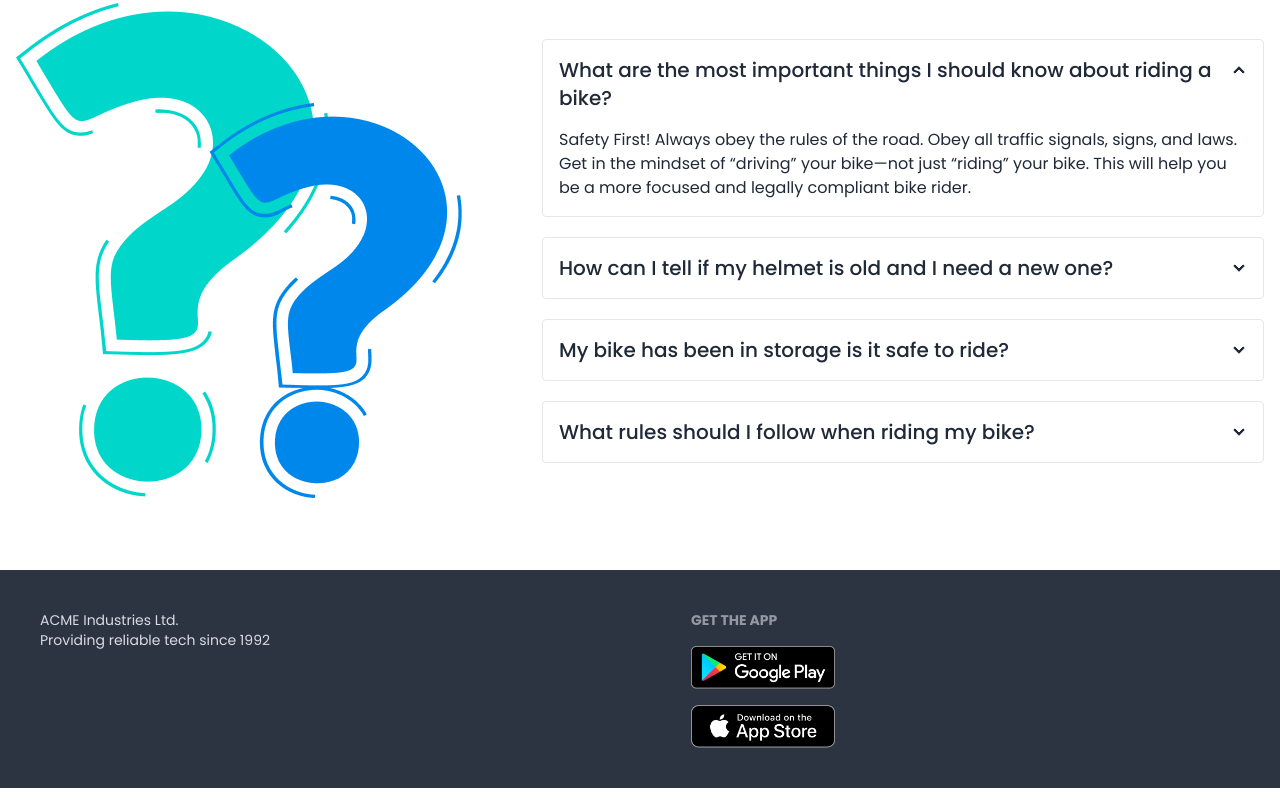
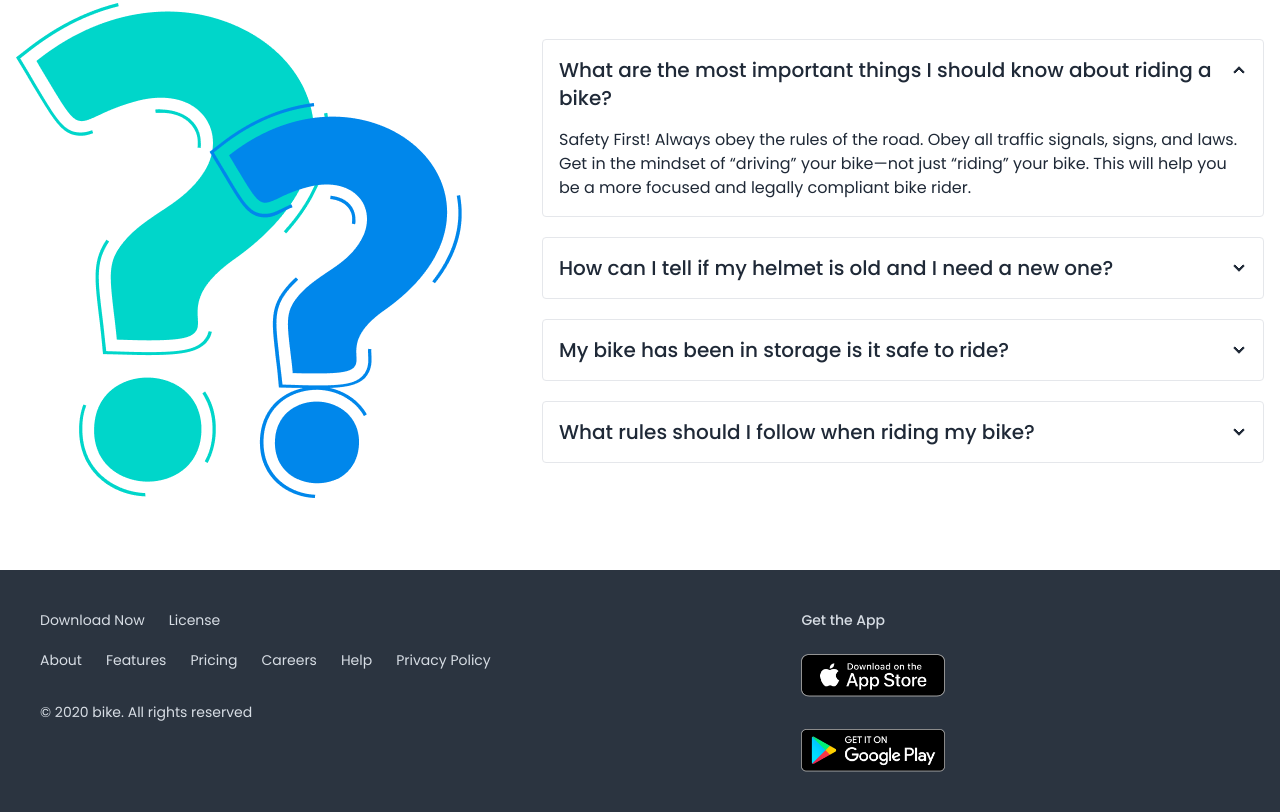
Before and after one commit to riponmondalbd/biker-zone-with-daisyui, a plain HTML site: page index.html in a window 1280 px wide. Shown: the part 2724-3536 px from the top of the page. Before the commit the page ends 3512 px from the top, so only its background shows below. Drawn offline with nearby package versions, Linux system fonts and the light colour scheme.

Commit message:
add footer and finally complete the project

```diff
--- a/index.html
+++ b/index.html
@@ -402,18 +402,33 @@
             </div>
         </section>
     </main>
-    <footer class="footer p-10 bg-neutral text-neutral-content">
-        <aside>
+    <!-- footer -->
+    <footer class=" p-10 bg-neutral text-neutral-content">
+        <div class="footer md:container md:mx-auto">
+            <aside>
+                <ul class="flex gap-6">
+                    <li>Download Now</li>
+                    <li>License</li>
+                </ul>
+                <ul class="flex flex-wrap gap-6 mt-3 mb-6 md:flex-nowrap">
+                    <li class="w-1/4 md:w-auto">About</li>
+                    <li class="w-1/4 md:w-auto">Features</li>
+                    <li class="w-1/4 md:w-auto">Pricing</li>
+                    <li class="w-1/5 md:w-auto">Careers</li>
+                    <li class="w-1/4 md:w-auto">Help</li>
+                    <li class="w-2/5 md:w-auto">Privacy Policy</li>
+                </ul>
 
-            <p>ACME Industries Ltd.<br>Providing reliable tech since 1992</p>
-        </aside>
-        <nav>
-            <h6 class="footer-title">Get the App</h6>
-            <div class="grid grid-cols-1 gap-4">
-                <a><img class="w-36" src="images/others/android.png" alt="android"></a>
-                <a><img class="w-36" src="images/others/ios.png" alt="ios"></a>
-            </div>
-        </nav>
+                <p>© 2020 bike. All rights reserved</p>
+            </aside>
+            <nav class="space-y-4">
+                <h6 class="font-medium">Get the App</h6>
+                <div class="grid grid-cols-1 gap-4 space-y-4">
+                    <a><img class="w-36" src="images/others/ios.png" alt="ios"></a>
+                    <a><img class="w-36" src="images/others/android.png" alt="android"></a>
+                </div>
+            </nav>
+        </div>
     </footer>
 </body>
 
```
